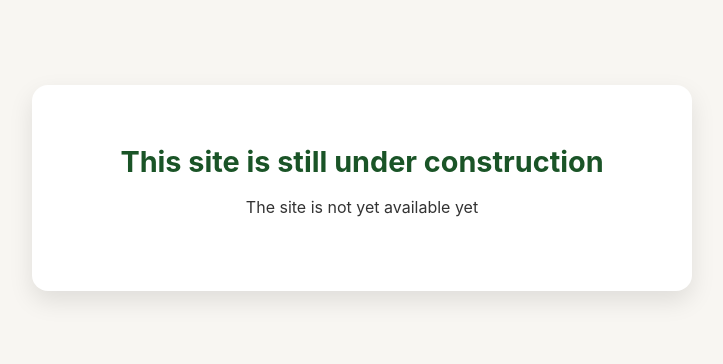
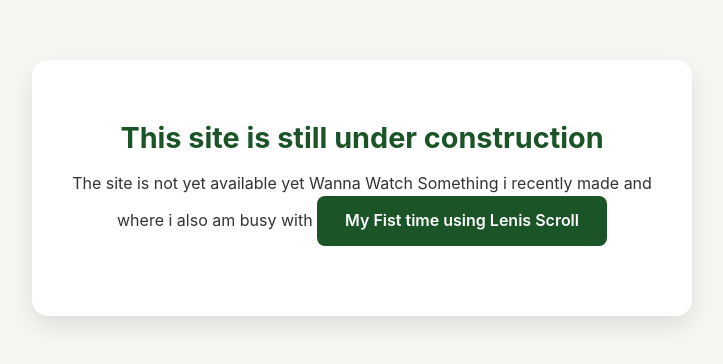
Before and after one commit to Siempje6/portfolio, a plain HTML site: page index.html in a window 1280 px wide. Shown: the part 232-596 px from the top of the page, without its empty margins (278-1001 px from the left). Drawn offline with Linux system fonts and the light colour scheme.

Commit message:
Add link to recent project in index.html
Added a link to a project showcasing Lenis Scroll.

```diff
--- a/index.html
+++ b/index.html
@@ -100,6 +100,9 @@
     <h1>This site is still under construction</h1>
     <p>
       The site is not yet available yet
+      Wanna Watch Something i recently made and where i also am busy with
+
+      <a href="https://ferrari-lenis-scroll.vercel.app/">My Fist time using Lenis Scroll</a>
     </p>
   </div>
 </body>
```
